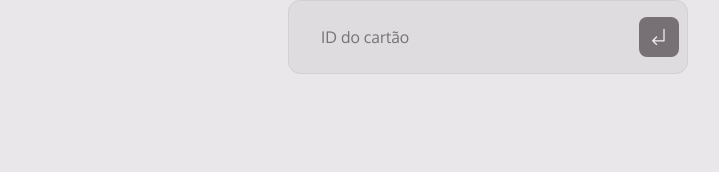
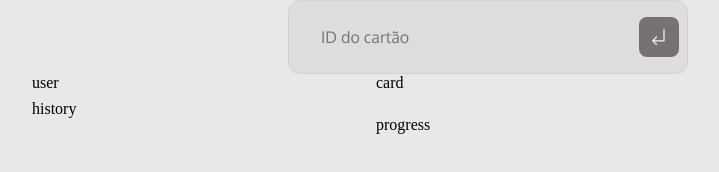
Before and after one commit to tiagomartinscc/member-club, a plain HTML site: page src/index.html in a window 1280 px wide. Shown: the part 136-308 px from the top of the page, without its empty margins (152-871 px from the left). Drawn offline with Linux system fonts and the light colour scheme.

Commit message:
main responsible layout

```diff
--- a/src/index.html
+++ b/src/index.html
@@ -23,6 +23,24 @@
         </button>
       </div>
     </header>
+
+    <main>
+      <section class="user">
+        user
+      </section>
+
+      <section class="history">
+        history
+      </section>
+
+      <section class="card">
+        card
+      </section>
+
+      <section class="progress">
+        progress
+      </section>
+    </main>
   </div>
 
   <script src="./scripts/search.js"></script>
--- a/src/styles/header.css
+++ b/src/styles/header.css
@@ -11,7 +11,7 @@ header {
 }
 
 /* desktop */
-@media (width >= 80em) {
+@media (width >= 57em) {
   header {
     margin-top: 4rem;
 
--- a/src/styles/layout.css
+++ b/src/styles/layout.css
@@ -2,10 +2,46 @@
   margin: 0 0.75rem;
 }
 
+main {
+  display: grid;
+  grid-template-areas:
+    "user"
+    "card"
+    "progress"
+    "history";
+  grid-row-gap: 0.5rem;
+
+  & section.user {
+    grid-area: user;
+  }
+
+  & section.history {
+    grid-area: history;
+  }
+
+  & section.card {
+    grid-area: card;
+  }
+
+  & section.progress {
+    grid-area: progress;
+  }
+}
+
 /* desktop */
-@media (width >= 80em) {
+@media (width >= 57em) {
   .content {
     max-width: 57rem;
     margin: 0 auto;
   }
+
+  main {
+    grid-template-areas:
+      "user card"
+      "history card "
+      "history card"
+      "history progress";
+    grid-template-columns: 20rem 1fr;
+    column-gap: 1.5rem;
+  }
 }
--- a/src/styles/search.css
+++ b/src/styles/search.css
@@ -67,7 +67,7 @@
 }
 
 /* desktop */
-@media (width >= 80em) {
+@media (width >= 57em) {
   .search {
     width: 25rem;
   }
```
